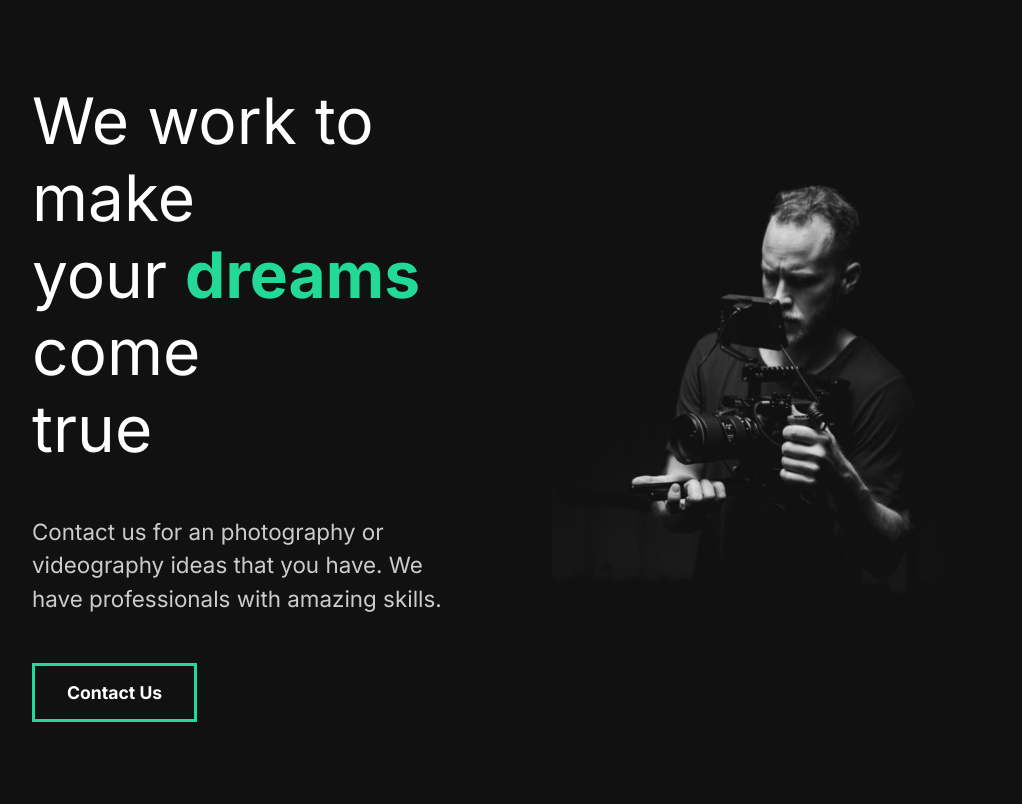
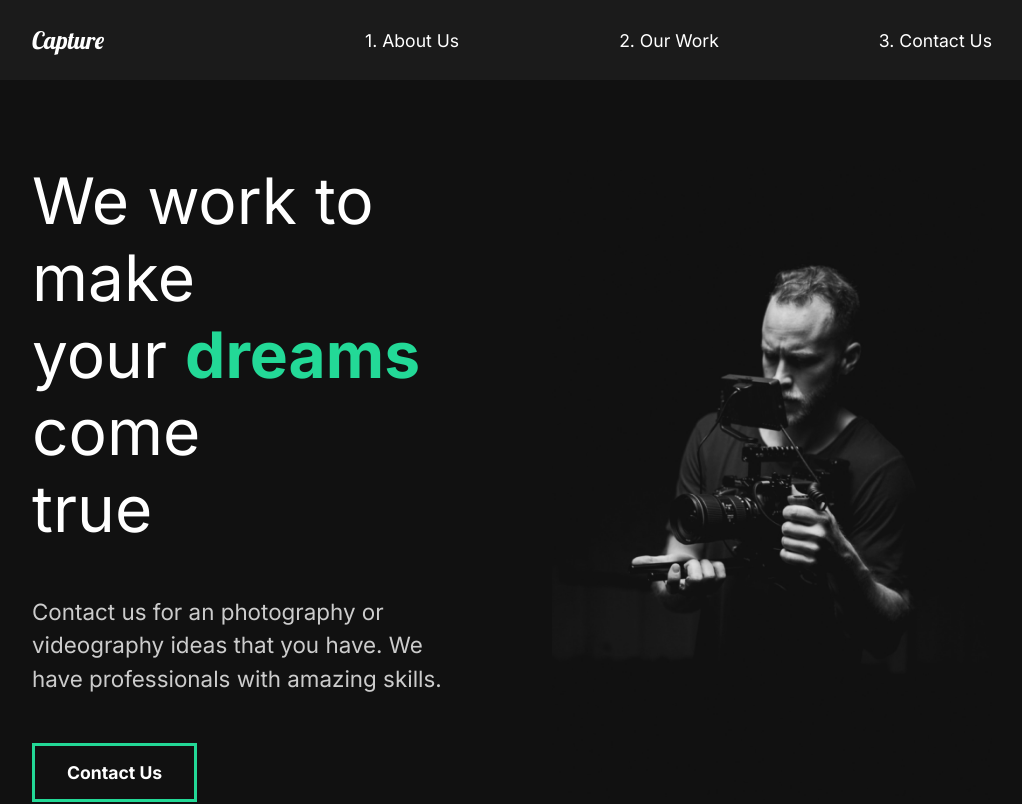
Before and after one commit to RedCDawn/capture, a React (Create React App) app: page / in a window 1280 px wide. Shown: the top 804 px of the page, without its empty margins (128-1150 px from the left). Built offline with nearby package versions, Linux system fonts and the light colour scheme.

Commit message:
8. Navbar Creation

```diff
--- a/src/App.js
+++ b/src/App.js
@@ -2,12 +2,13 @@
 import GlobalStyle from "./components/GlobalStyle";
 // Import Pages
 import AboutUs from "./pages/AboutUs";
-
+import Nav from "./components/Nav";
 
 function App() {
   return (
     <div className="App">
       <GlobalStyle />
+      <Nav />
       <AboutUs />
     </div>
   );
--- /dev/null
+++ b/src/components/Nav.jsx
@@ -0,0 +1,54 @@
+import React from "react";
+import styled from "styled-components";
+
+const Nav = () => {
+  return (
+    <StyledNav>
+      <h1>
+        <a id="logo" href="#">
+          Capture
+        </a>
+      </h1>
+      <ul>
+        <li>
+          <a href="#">1. About Us</a>
+        </li>
+        <li>
+          <a href="#">2. Our Work</a>
+        </li>
+        <li>
+          <a href="#">3. Contact Us</a>
+        </li>
+      </ul>
+    </StyledNav>
+  );
+};
+
+const StyledNav = styled.nav`
+  min-height: 10vh;
+  display: flex;
+  margin: auto;
+  justify-content: space-between;
+  align-items: center;
+  padding: 1rem 10rem;
+  background-color: #1b1b1b;
+  a {
+    color: white;
+    text-decoration: none;
+  }
+  ul {
+    display: flex;
+    list-style: none;
+  }
+  #logo {
+    font-size: 1.5rem;
+    font-family: "Lobster", cursive;
+    font-weight: lighter;
+  }
+  li {
+    padding-left: 10rem;
+    position: relative;
+  }
+`;
+
+export default Nav;
```
Also changed, not shown: 1 other file (tests, documents, lock files or other folders).
